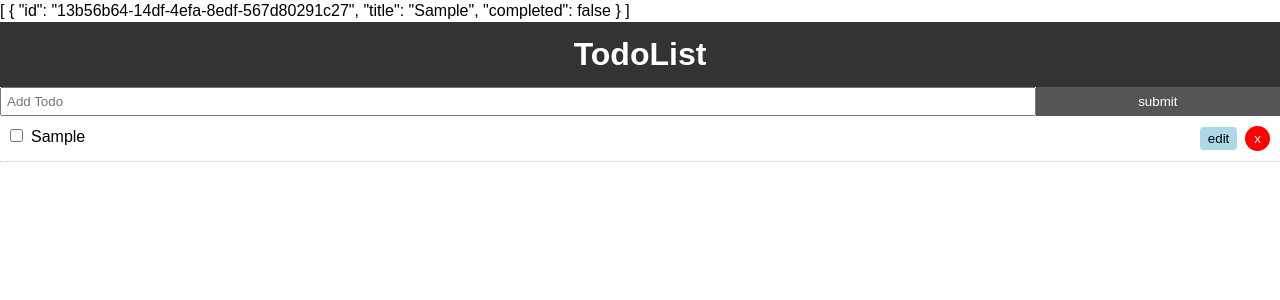
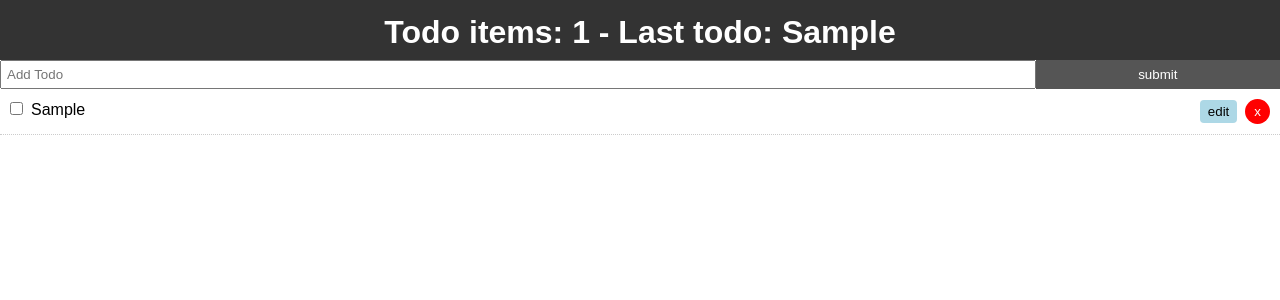
Before and after one commit to moniebadi/vue-todo, a Vue app: page / in a window 1280 px wide. Both pictures are taken after typing "Sample" into the empty fields and a click on the input "submit". Shown: the top 300 px of the page. Built offline with nearby package versions, Linux system fonts and the light colour scheme.

Commit message:
add watch and computed

```diff
--- a/src/components/AddTodo.vue
+++ b/src/components/AddTodo.vue
@@ -31,7 +31,7 @@ export default {
         title: this.title,
         completed: false,
       };
-      this.$emit("add-todo", newTodo);
+      this.$emit("addTodo", newTodo);
       this.title = "";
     },
   },
--- a/src/components/TodoItem.vue
+++ b/src/components/TodoItem.vue
@@ -12,7 +12,7 @@
     </div>
     <div>
       <button @click="edit" class="edit">edit</button>
-      <button @click="$emit('del-todo', todo.id)" class="del">x</button>
+      <button @click="$emit('delTodo', todo.id)" class="del">x</button>
     </div>
   </div>
 </template>
@@ -36,7 +36,6 @@ export default {
     },
     submitNewItem() {
       if (this.newTitle == "") return;
-      console.log("asdasdasd q")
       let obj = Object.assign({}, this.todo)
       obj.title = this.newTitle
       this.$emit("editTodo", obj);
--- a/src/components/Todos.vue
+++ b/src/components/Todos.vue
@@ -1,28 +1,24 @@
 <template>
   <div>
     <div :key="todo.id" v-for="todo in todos">
-            <TodoItem :todo="todo" @del-todo="$emit('del-todo', todo.id)" @editTodo="editTodo"/>
+      <TodoItem
+        :todo="todo"
+        @delTodo="(id) => $emit('delTodo', id)"
+        @complete="(value) => $emit('complete', {id: todo.id, checked: value})"
+        @editTodo="(obj) => $emit('editTodo', obj)"
+      />
     </div>
   </div>
 </template>
 
 <script>
-import TodoItem from '@/components/TodoItem.vue'
+import TodoItem from "@/components/TodoItem.vue";
 
 export default {
   name: "Todos",
   components: {
-        TodoItem
+    TodoItem,
   },
   props: ["todos"],
-    methods:{
-        editTodo(item){
-            this.$emit("editTodo", item)
-        }
-    }
-}
+};
 </script>
-
-<style scoped>
-
-</style>
--- a/src/components/layout/Header.vue
+++ b/src/components/layout/Header.vue
@@ -1,6 +1,6 @@
 <template>
     <header class="header">
-        <h1>TodoList {{ title }} </h1>
+        <h1> {{ title }} </h1>
     </header>
 </template>
 
@@ -22,6 +22,7 @@ export default {
     color: #fff;
     text-align: center;
     padding: 10px;
+    height: 60px;
 }
 
 .header a {
--- a/src/views/HomeView.vue
+++ b/src/views/HomeView.vue
@@ -1,11 +1,10 @@
 <template>
   <div>
-    {{ todos }}
-    <Header :title="title"/>
-    <AddTodo @add-todo="addTodo" />
+    <Header :title="title" />
+    <AddTodo @addTodo="addTodo" />
     <Todos
       :todos="todos"
-      @del-todo="deleteTodo"
+      @delTodo="deleteTodo"
       @editTodo="updateTodo"
       @complete="setComplete"
     />
@@ -16,7 +15,6 @@
 import Header from "@/components/layout/Header.vue";
 import Todos from "@/components/Todos";
 import AddTodo from "@/components/AddTodo.vue";
-import { watch } from 'vue';
 
 export default {
   name: "HomeView",
@@ -33,24 +31,25 @@ export default {
   },
 
   computed: {
-    todocomp () {
-      return this.todos.length;
-      }
+    // todoLength() {
+    //   return this.todos.length;
+    // },
+
+    lastTitle() {
+      return this.todos[this.todos.length - 1].title;
+    },
   },
 
   watch: {
-    todocomp () {
-      console.log("ebadi")
-      this.title=""
-    }
+    todos() {
+      this.title = `Todo items: ${this.todos.length} - Last todo: ${this.lastTitle}`;
+    },
   },
-
-
   methods: {
     deleteTodo(id) {
       // this.todos = this.todos.filter((todo) => todo.id !== id);
-      const index = this.todos.findIndex((todo) => todo.id == id)
-      this.todos.splice(index, 1)
+      const index = this.todos.findIndex((todo) => todo.id == id);
+      this.todos.splice(index, 1);
     },
     addTodo(newTodo) {
       if (
@@ -64,9 +63,8 @@ export default {
       // this.todos = [...this.todos, newTodo];
     },
     updateTodo(item) {
-      let index = this.todos.findIndex(i => item.id == i.id)
-      this.todos.splice(index, 1, item)
-
+      let index = this.todos.findIndex((i) => item.id == i.id);
+      this.todos.splice(index, 1, item);
     },
     setComplete(item) {
       const index = this.todos.findIndex((todo) => todo.id === item.id);
```
Lines whose indentation alone changed are shown as unchanged.
